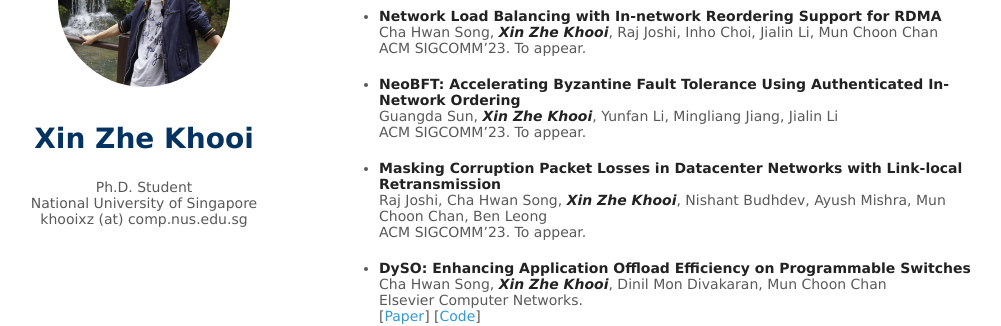
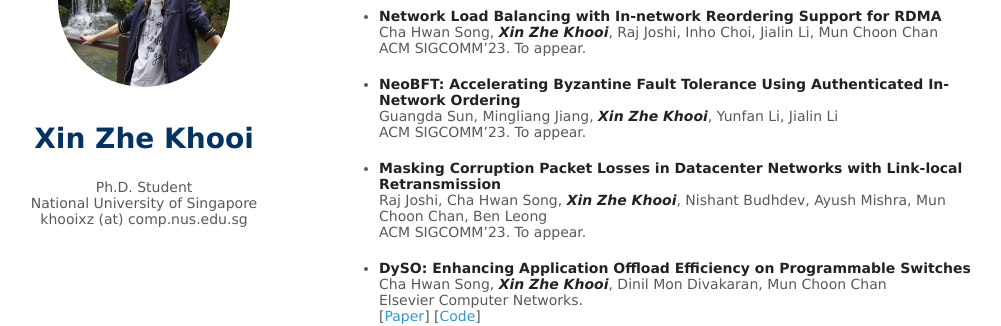
Before and after one commit to khooi8913/khooi8913.github.io, a Jekyll site: the page built from index.md, in a window 1280 px wide and 900 px high, scrolled down 443 px. Shown: the part 152-478 px from the top of the window, without its empty margins (131-1132 px from the left). Built offline with Jekyll 4.4.1, drawn with Linux system fonts in a browser that asks for light colours; nearby versions of some CDN libraries; a style sheet for code colours, icons or effects is not loaded; our own code applies the rules of GitHub Pages for plain Markdown files.

```diff
--- a/index.md
+++ b/index.md
@@ -35,7 +35,7 @@ My research interests lie in the domain of programmable networks, particularly i
 
 - **NeoBFT: Accelerating Byzantine Fault Tolerance Using Authenticated In-Network Ordering**
   <br>
-  Guangda Sun, _**Xin Zhe Khooi**_, Yunfan Li, Mingliang Jiang, Jialin Li
+  Guangda Sun, Mingliang Jiang, _**Xin Zhe Khooi**_, Yunfan Li, Jialin Li
   <br>
   ACM SIGCOMM'23. To appear.
   <br>
```
